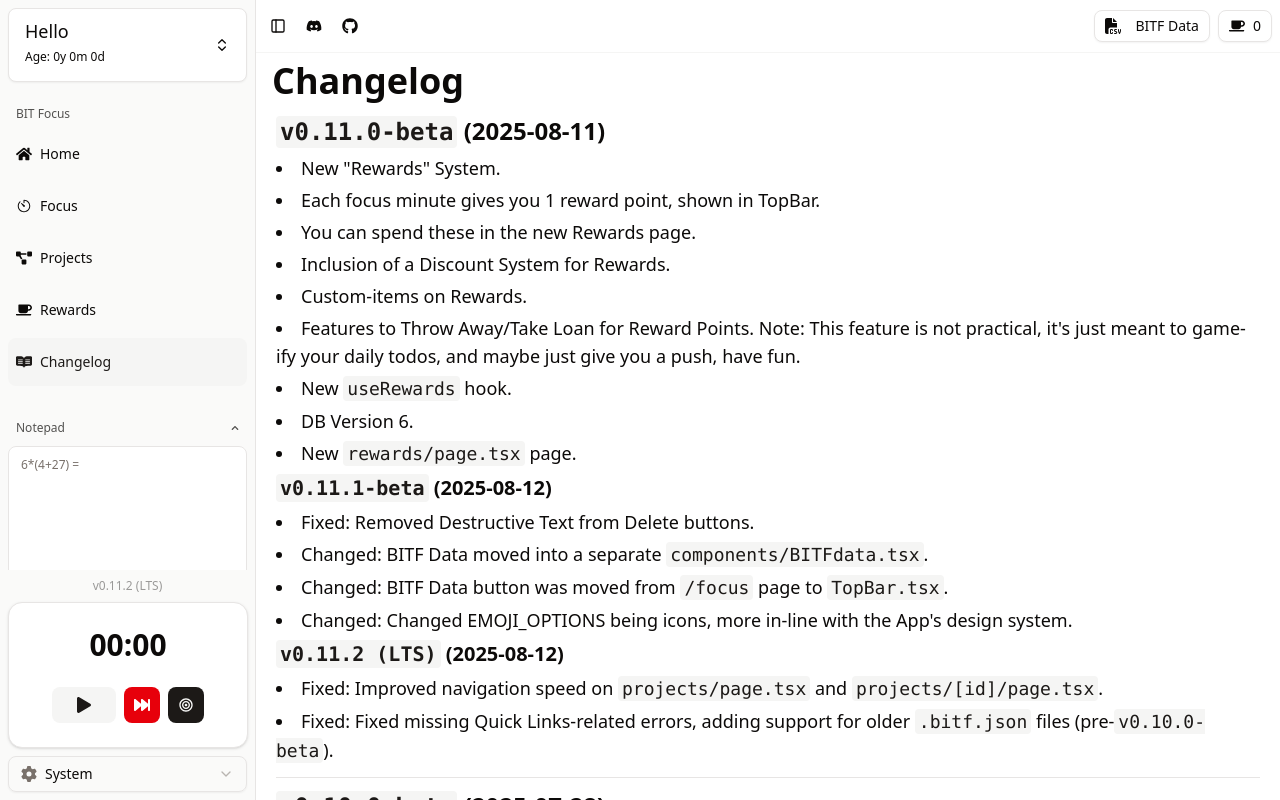
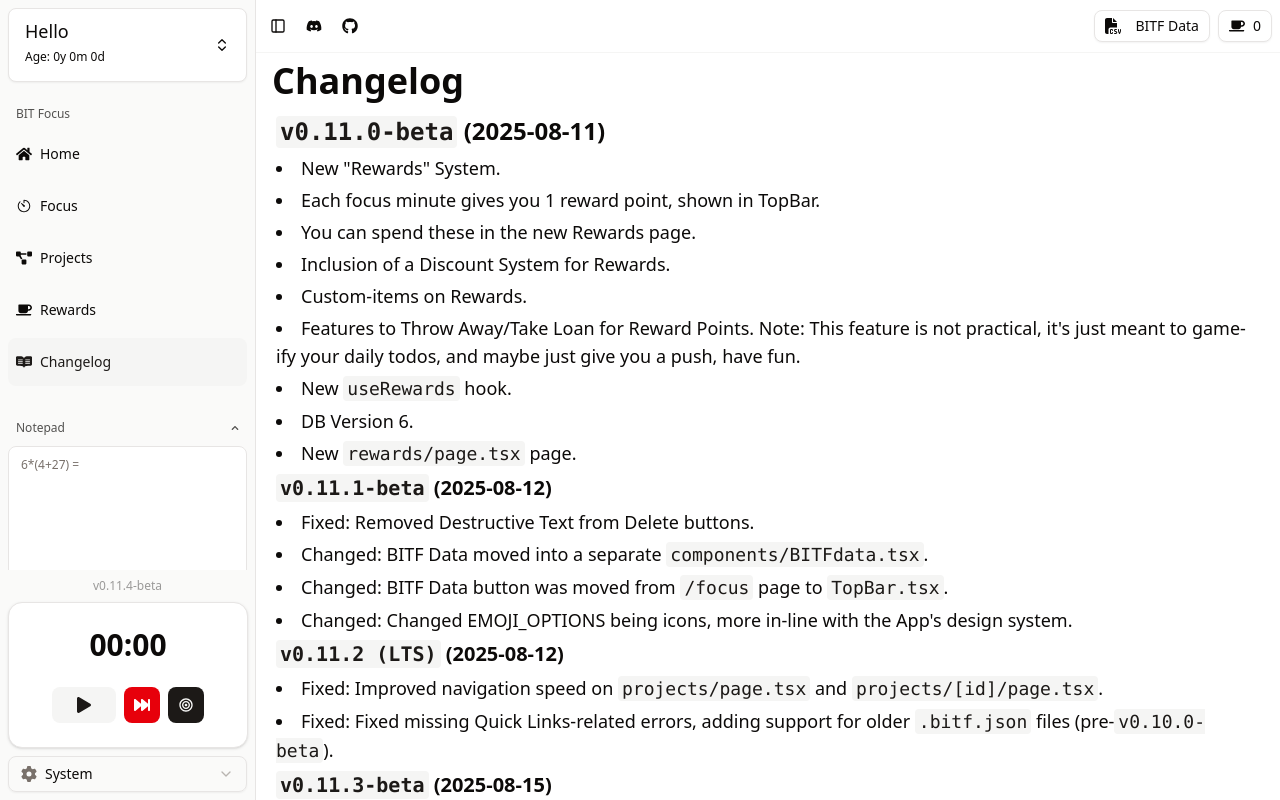
Before and after one commit to BrazeDaGreat/bit-focus, a Next.js app: page /changelog in a window 1280 px wide. Built offline with nearby package versions, Linux system fonts and the light colour scheme.

Commit message:
v0.11.3-beta

```diff
--- a/app/changelog/CHANGELOG.ts
+++ b/app/changelog/CHANGELOG.ts
@@ -1,4 +1,4 @@
-export const VERSION = "v0.11.2 (LTS)";
+export const VERSION = "v0.11.4-beta";
 
 const CHANGELOG = `
 ## \`v0.11.0-beta\` (2025-08-11)
@@ -20,6 +20,10 @@ Note: This feature is not practical, it's just meant to game-ify your daily todo
 ### \`v0.11.2 (LTS)\` (2025-08-12)
 - Fixed: Improved navigation speed on \`projects/page.tsx\` and \`projects/[id]/page.tsx\`.
 - Fixed: Fixed missing Quick Links-related errors, adding support for older \`.bitf.json\` files (pre-\`v0.10.0-beta\`).
+### \`v0.11.3-beta\` (2025-08-15)
+- Fixed: Icon not showing at "Confirm Purchase" Popup.
+### \`v0.11.4-beta\` (2025-09-05)
+- Added: Notion icon support in Quick Links.
 ***
 ## \`v0.10.0-beta\` (2025-07-28)
 ### Added
--- a/lib/getIconFromLink.tsx
+++ b/lib/getIconFromLink.tsx
@@ -1,7 +1,7 @@
 import { type JSX } from "react";
 import { FaExternalLinkSquareAlt } from "react-icons/fa";
 import { FaGithub, FaSlack, FaDiscord, FaYoutube } from "react-icons/fa6";
-import { RiAnthropicFill } from "react-icons/ri";
+import { RiAnthropicFill, RiNotionFill } from "react-icons/ri";
 
 export default function getIconFromLink(url: string): JSX.Element {
     if (url.includes("github")) return <FaGithub className="text-black" />
@@ -9,5 +9,6 @@ export default function getIconFromLink(url: string): JSX.Element {
     if (url.includes("slack")) return <FaSlack className="text-[#3Aaf85]" />
     if (url.includes("discord")) return <FaDiscord className="text-[#5865F2]" />
     if (url.includes("claude")) return <RiAnthropicFill className="text-[#C15F3C]" />
+    if (url.includes("notion")) return <RiNotionFill className="text-[#FFFFFF]" />
     return <FaExternalLinkSquareAlt />
 }
```
